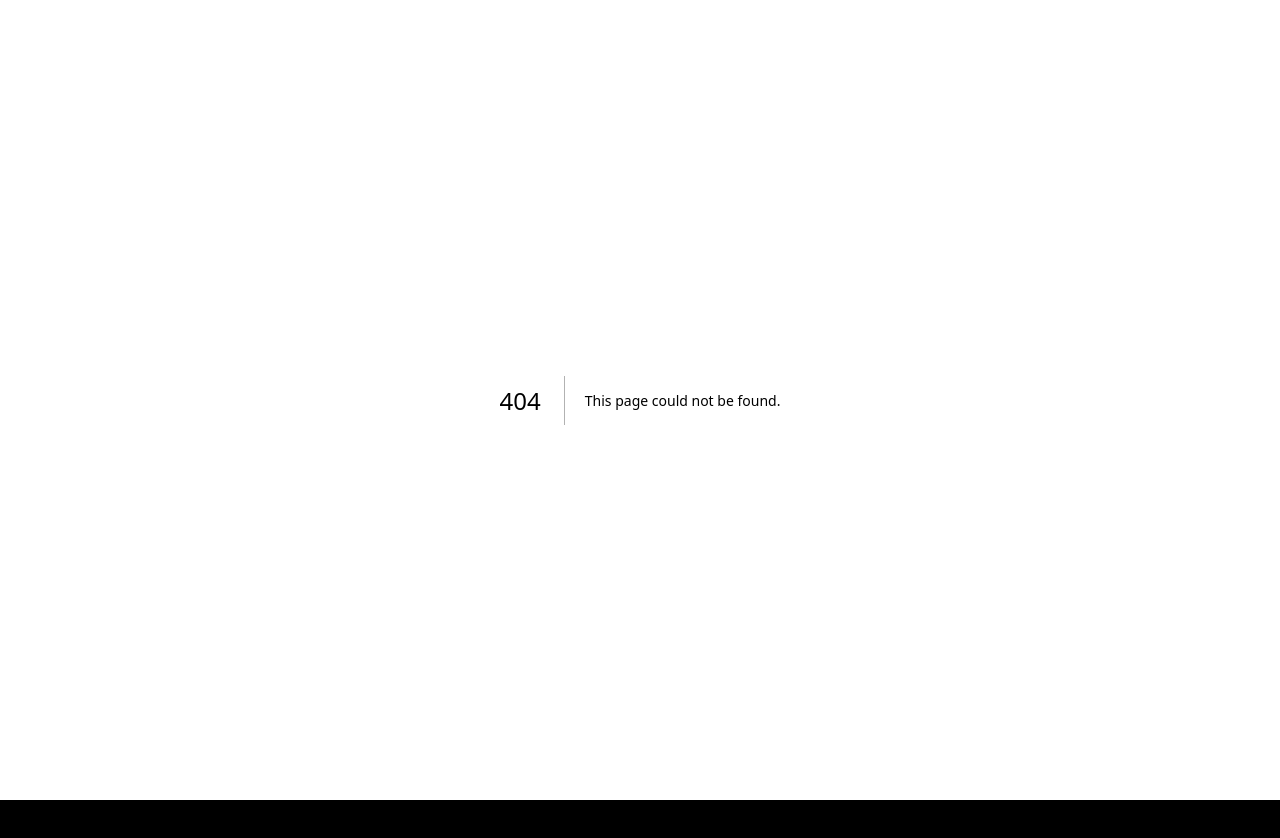
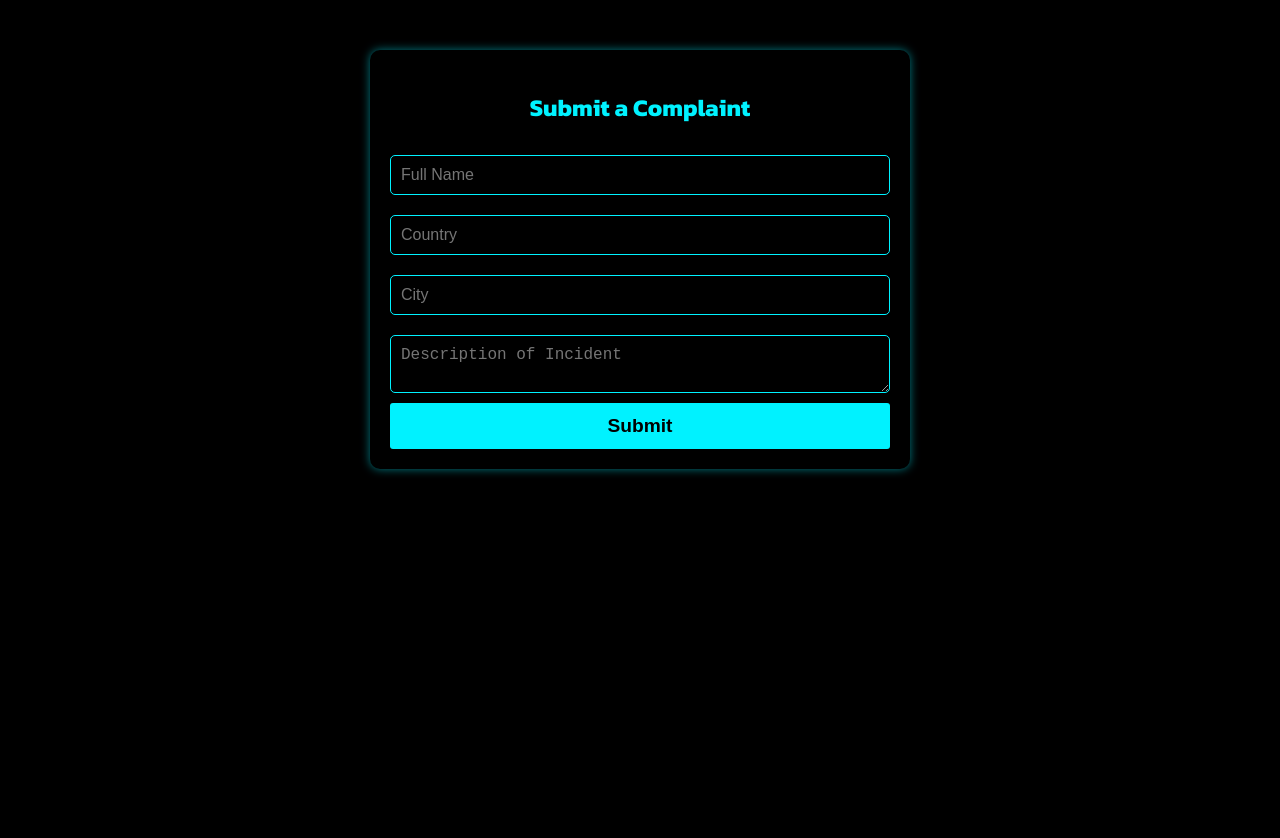
Before and after one commit to DiarmuidEnright/23, a Next.js app in the folder frontend/: page /submitComplaint in a window 1280 px wide. Before the commit this address had no page. Shown: the top 838 px of the page. Before the commit the page ends 800 px from the top, so only its background shows below. Built offline with nearby package versions, Linux system fonts and the light colour scheme.

Commit message:
better complaints form

```diff
--- a/frontend/src/app/globals.css
+++ b/frontend/src/app/globals.css
@@ -211,7 +211,7 @@ text-align: center;
   width: 100%;
 }
 
-.button{
+.login-button{
   display: flex;
   justify-content: center;
    align-items: center;
@@ -678,3 +678,71 @@ footer_link-items > h2 {
 .page-title {
   margin: 20px;
 }
+
+button.complaint-button {
+  display: block;
+  width: 100%;
+  padding: 12px;
+  border: none;
+  cursor: pointer;
+  font-size: 1rem;
+  text-align: center;
+  margin: 10px 0;
+  border-radius: 8px;
+  background-color: #9aeef3;
+}
+
+a {
+  text-decoration: none;
+}
+
+.complaint-form-container {
+  max-width: 500px;
+  margin: 50px auto;
+  padding: 20px;
+  background: #000;
+  color: #00f2ff;
+  border-radius: 10px;
+  box-shadow: 0px 0px 10px rgba(0, 242, 255, 0.5);
+  text-align: center;
+}
+
+h2 {
+  color: #00f2ff;
+}
+
+.complaint-form {
+  display: flex;
+  flex-direction: column;
+}
+
+input, textarea {
+  margin: 10px 0;
+  padding: 10px;
+  border: 1px solid #00f2ff;
+  border-radius: 5px;
+  background: black;
+  color: white;
+  font-size: 1rem;
+}
+
+.submit-button {
+  background-color: #00f2ff;
+  color: black;
+  border: none;
+  padding: 12px;
+  border-radius: 3px;
+  cursor: pointer;
+  font-size: 1.2rem;
+  font-weight: bold;
+}
+
+.submit-button:hover {
+  background-color: white;
+  color: #00f2ff;
+}
+
+.message {
+  margin-top: 10px;
+  font-weight: bold;
+}
--- /dev/null
+++ b/frontend/src/app/submitComplaint/page.tsx
@@ -0,0 +1,86 @@
+"use client";
+
+import { useState } from "react";
+
+const SubmitComplaint = () => {
+  // State for form fields
+  const [formData, setFormData] = useState({
+    full_name: "",
+    country: "",
+    city: "",
+    summary: "",
+  });
+
+  const [message, setMessage] = useState("");
+
+  // Function to handle input changes
+  const handleChange = (e: React.ChangeEvent<HTMLInputElement | HTMLTextAreaElement>) => {
+    setFormData({ ...formData, [e.target.name]: e.target.value });
+  };
+
+  // Function to handle form submission
+  const handleSubmit = async (e: React.FormEvent) => {
+    e.preventDefault();
+
+    const response = await fetch("https://evxchpvtxienefjtcbhs.supabase.co/rest/v1/complaints", {
+      method: "POST",
+      headers: {
+        "Content-Type": "application/json",
+        "apikey": "eyJhbGciOiJIUzI1NiIsInR5cCI6IkpXVCJ9.eyJpc3MiOiJzdXBhYmFzZSIsInJlZiI6ImV2eGNocHZ0eGllbmVmanRjYmhzIiwicm9sZSI6ImFub24iLCJpYXQiOjE3NDAyNDUzMTMsImV4cCI6MjA1NTgyMTMxM30.AT95PWkDSPUBQAQCmE1VZrhIltvOuj4moE34pRs3OVw", // Replace with your actual key
+        "Authorization": `Bearer eyJhbGciOiJIUzI1NiIsInR5cCI6IkpXVCJ9.eyJpc3MiOiJzdXBhYmFzZSIsInJlZiI6ImV2eGNocHZ0eGllbmVmanRjYmhzIiwicm9sZSI6ImFub24iLCJpYXQiOjE3NDAyNDUzMTMsImV4cCI6MjA1NTgyMTMxM30.AT95PWkDSPUBQAQCmE1VZrhIltvOuj4moE34pRs3OVw`, // Replace with your actual key
+      },
+
+      body: JSON.stringify(formData),
+    });
+
+    if (response.ok) {
+      setMessage("Complaint submitted successfully!");
+      setFormData({ full_name: "", country: "", city: "", summary: "" }); // Clear form
+    } else {
+      setMessage("Error submitting complaint. Please try again.");
+    }
+  };
+
+  return (
+    <div className="complaint-form-container">
+      <h2>Submit a Complaint</h2>
+      <form onSubmit={handleSubmit} className="complaint-form">
+        <input
+          type="text"
+          name="full_name"
+          placeholder="Full Name"
+          value={formData.full_name}
+          onChange={handleChange}
+          required
+        />
+        <input
+          type="text"
+          name="country"
+          placeholder="Country"
+          value={formData.country}
+          onChange={handleChange}
+          required
+        />
+        <input
+          type="text"
+          name="city"
+          placeholder="City"
+          value={formData.city}
+          onChange={handleChange}
+          required
+        />
+        <textarea
+          name="summary"
+          placeholder="Description of Incident"
+          value={formData.summary}
+          onChange={handleChange}
+          required
+        />
+        <button type="submit" className="submit-button">Submit</button>
+      </form>
+      {message && <p className="message">{message}</p>}
+    </div>
+  );
+};
+
+export default SubmitComplaint;
```
Also changed, not shown: frontend/src/app/auth/page.tsx (+9 -2 lines).
